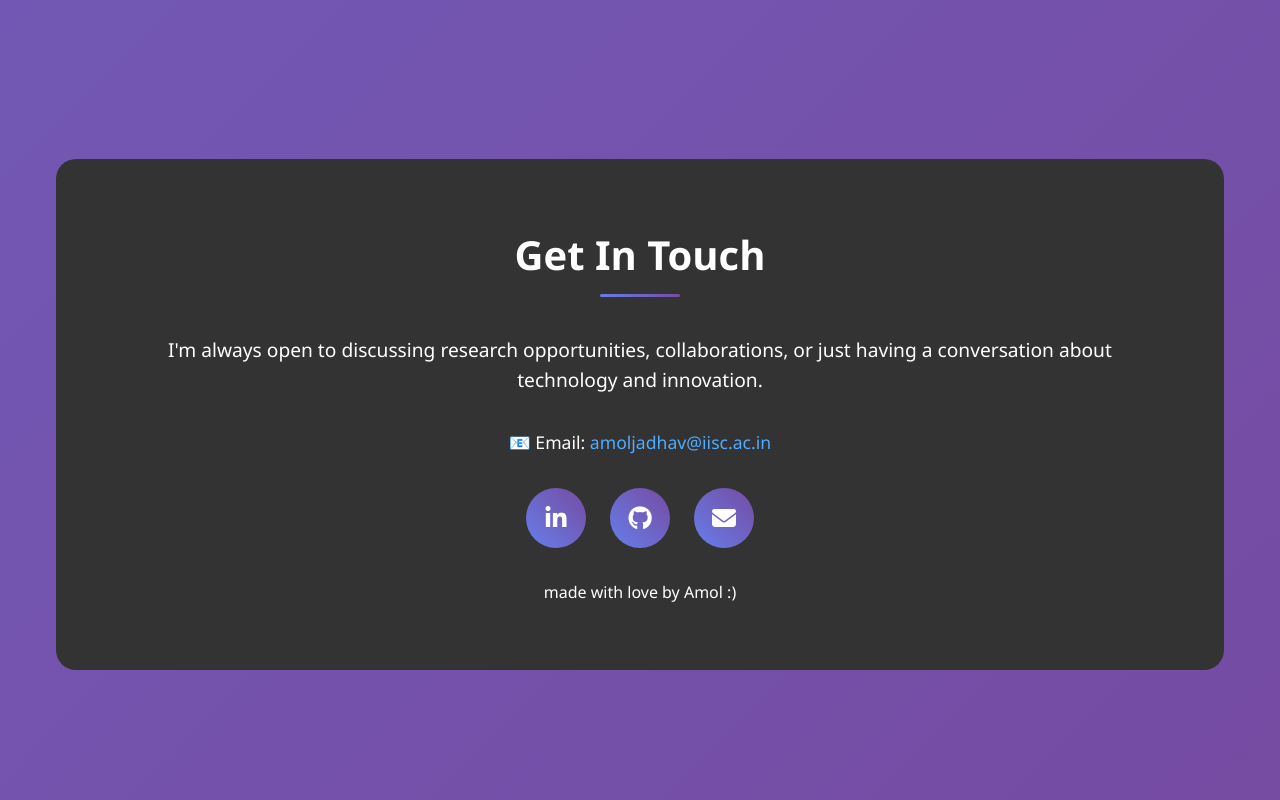
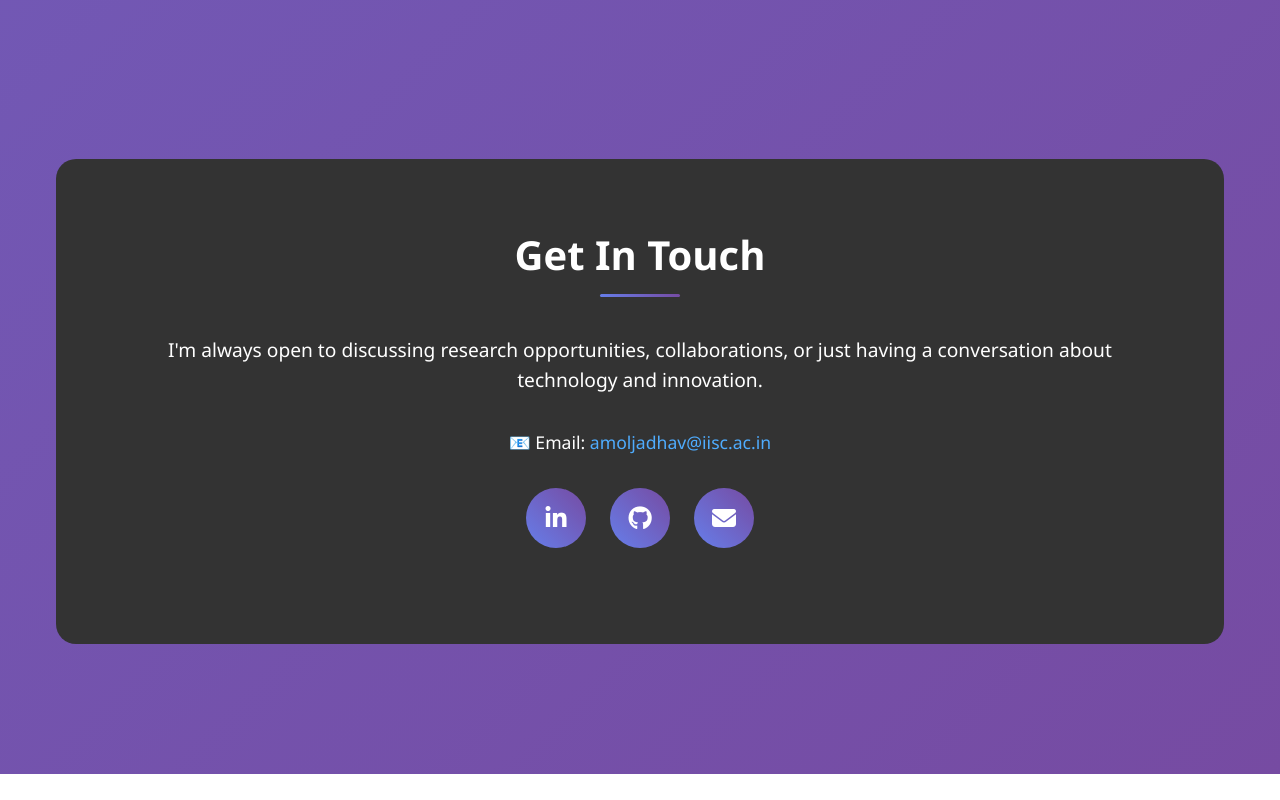
Before and after one commit to AmolJadhav37/portfolio, a plain HTML site: page public/index.html in a window 1280 px wide. Shown: the part 6106-6906 px from the top of the page. After the commit the page ends 6880 px from the top, so only its background shows below. Drawn offline with Linux system fonts and the light colour scheme; no server answers.

Commit message:
adding some more features

```diff
--- a/public/index.html
+++ b/public/index.html
@@ -1254,9 +1254,7 @@
                 <a href="mailto:amoljadhav@iisc.ac.in" class="social-link" title="Email">
                     <i class="fa-solid fa-envelope"></i>
                 </a>
-
             </div>
-            <p>made with love by Amol :)</p>
         </div>
     </section>
 
```
